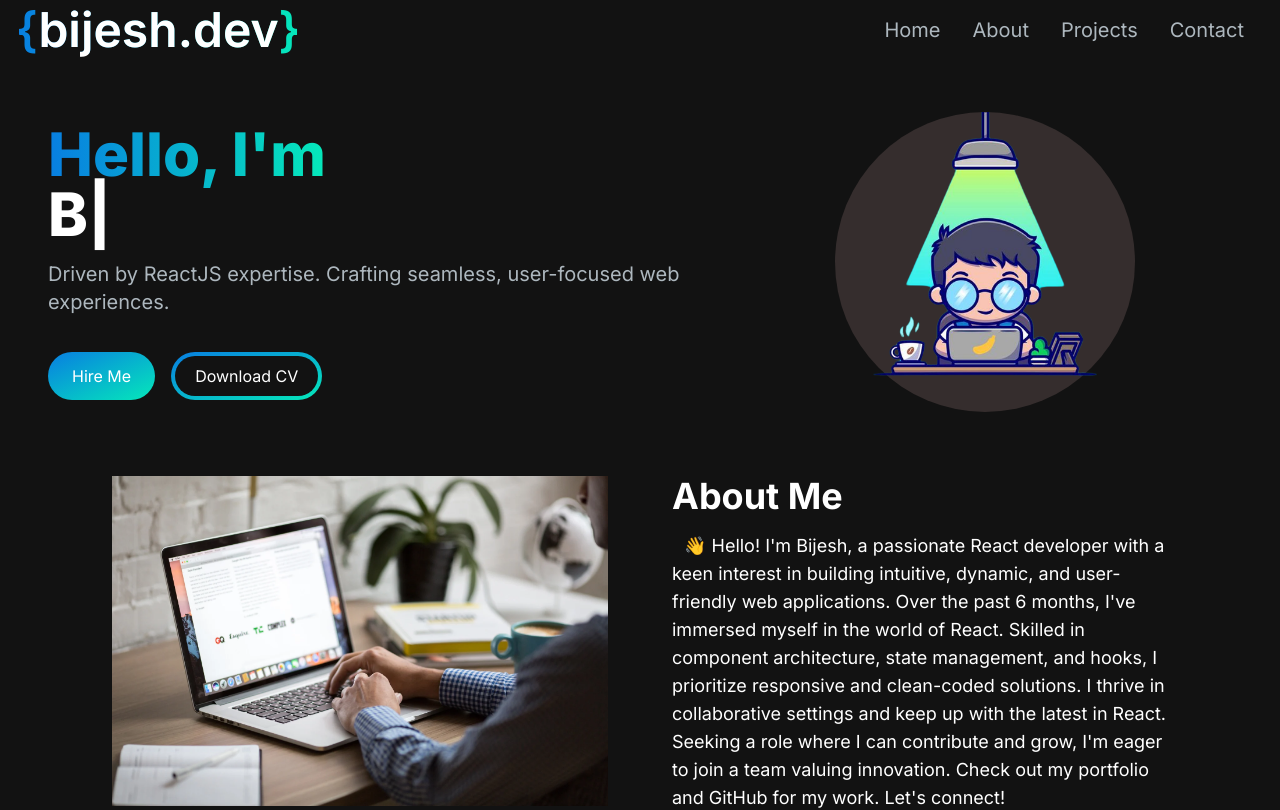
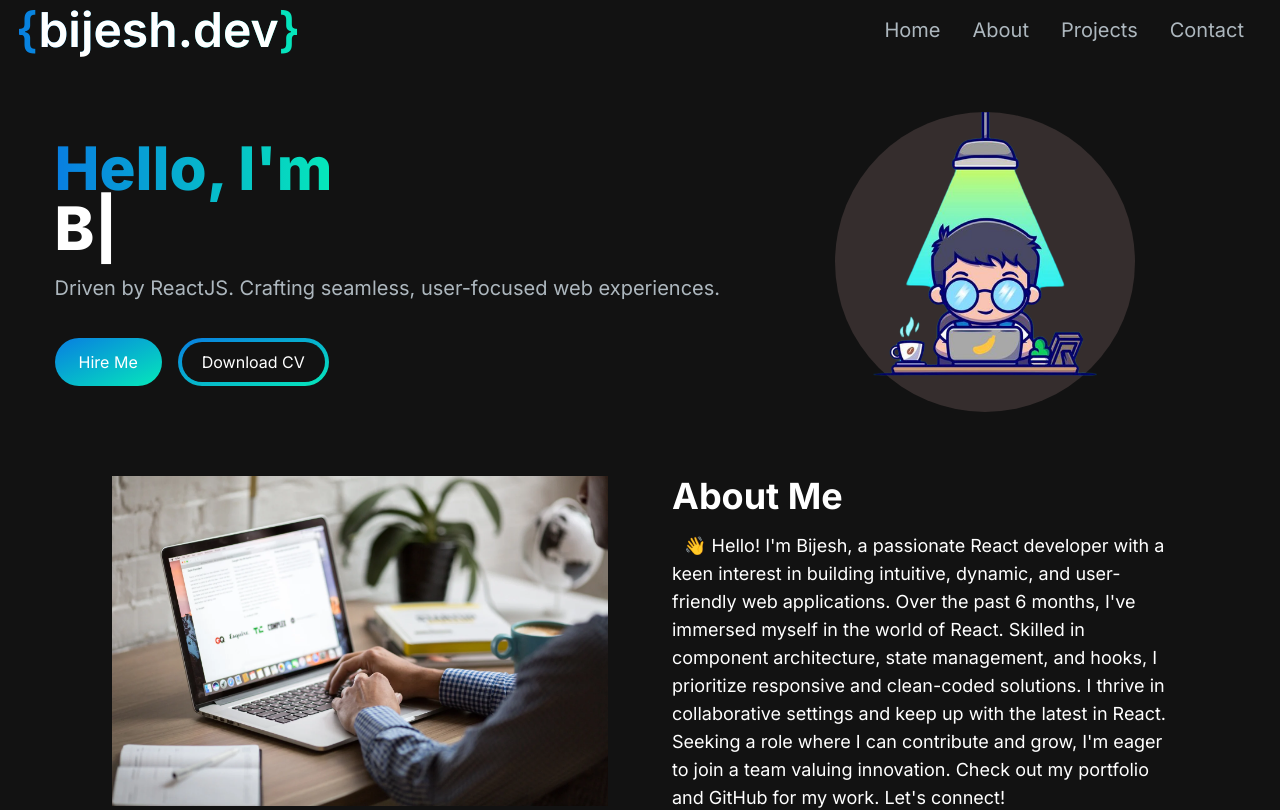
Before and after one commit to bijeshsingha/portfolio2, a Next.js app: page / in a window 1280 px wide. Shown: the top 810 px of the page. Built offline with nearby package versions, Linux system fonts and the light colour scheme.

Commit message:
change in text

```diff
--- a/app/components/HeroSection.jsx
+++ b/app/components/HeroSection.jsx
@@ -43,8 +43,7 @@ const HeroSection = () => {
             />
           </h1>
           <p className="text-[#ADB7BE] text-base mb-6 sm:text-lg lg:text-xl">
-            Driven by ReactJS expertise. Crafting seamless, user-focused web
-            experiences.
+            Driven by ReactJS. Crafting seamless, user-focused web experiences.
           </p>
           <div className="">
             <button className="px-6 py-3 rounded-full w-full sm:w-fit mr-4 bg-white hover:bg-slate-200 text-white bg-gradient-to-br from-[#087EE1] to-[#05E8BA]">
```
